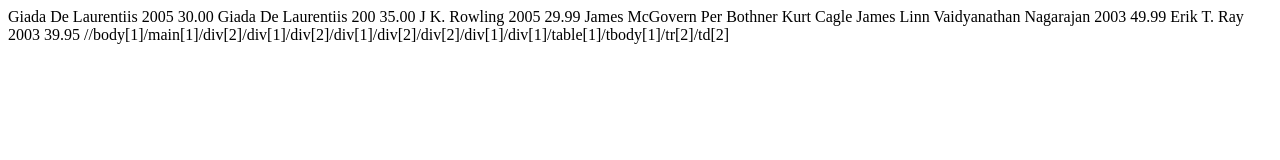
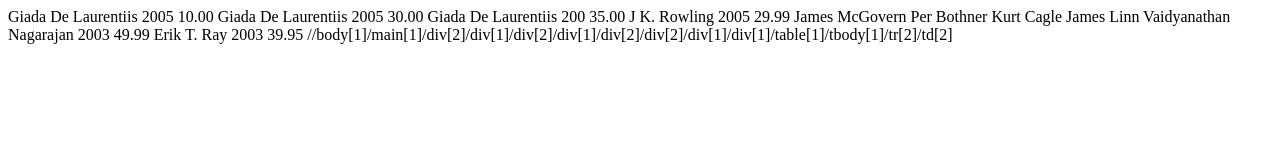
Before and after one commit to manjub22/githubDemo, a plain HTML site: page index.html in a window 1280 px wide. Drawn offline with Linux system fonts and the light colour scheme.

Commit message:
Add new book entry for 'Pizza Italian'

```diff
--- a/index.html
+++ b/index.html
@@ -1,7 +1,12 @@
 <?xml version="1.0" encoding="UTF-8"?>
 
 <bookstore>
-
+<book category="eating ">
+  <title lang="en">Pizza Italian</title>
+  <author>Giada De Laurentiis</author>
+  <year>2005</year>
+  <price>10.00</price>
+</book>
 <book category="cooking">
   <title lang="en">Everyday Italian</title>
   <author>Giada De Laurentiis</author>
```
